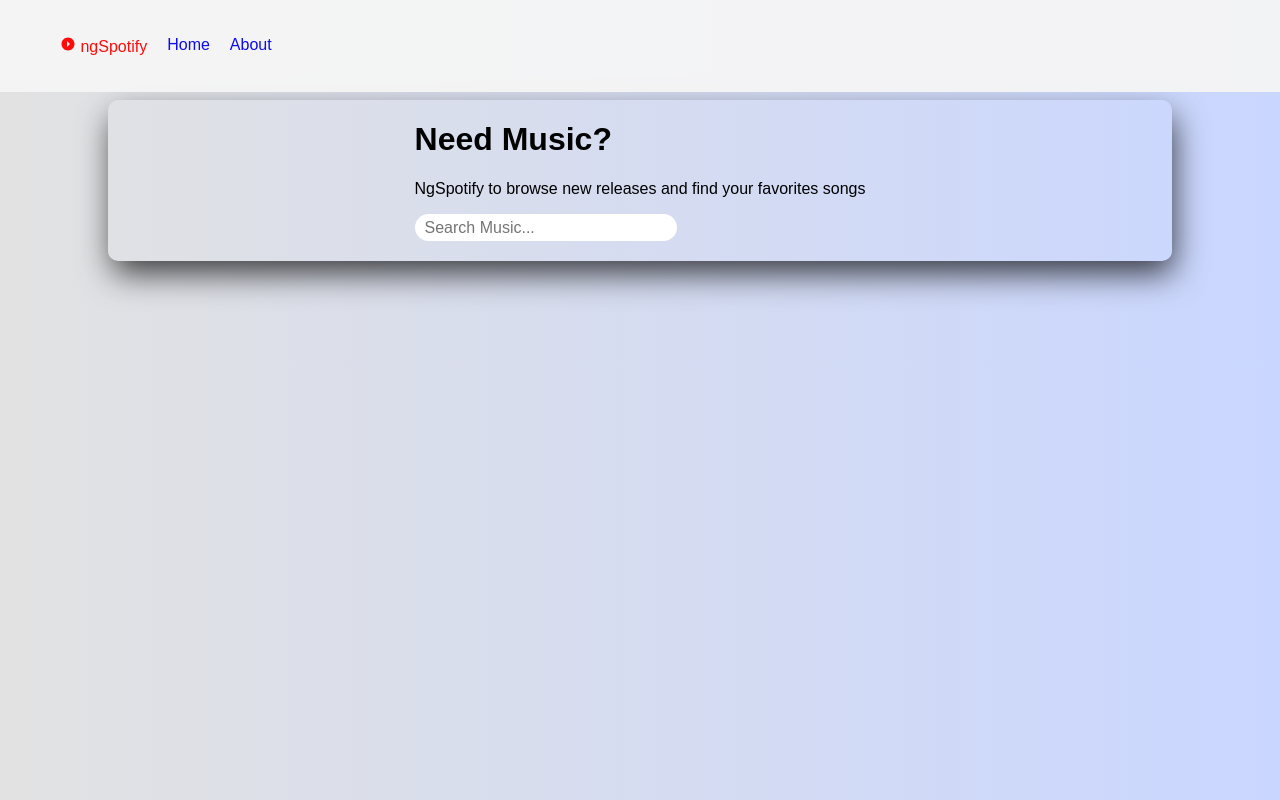
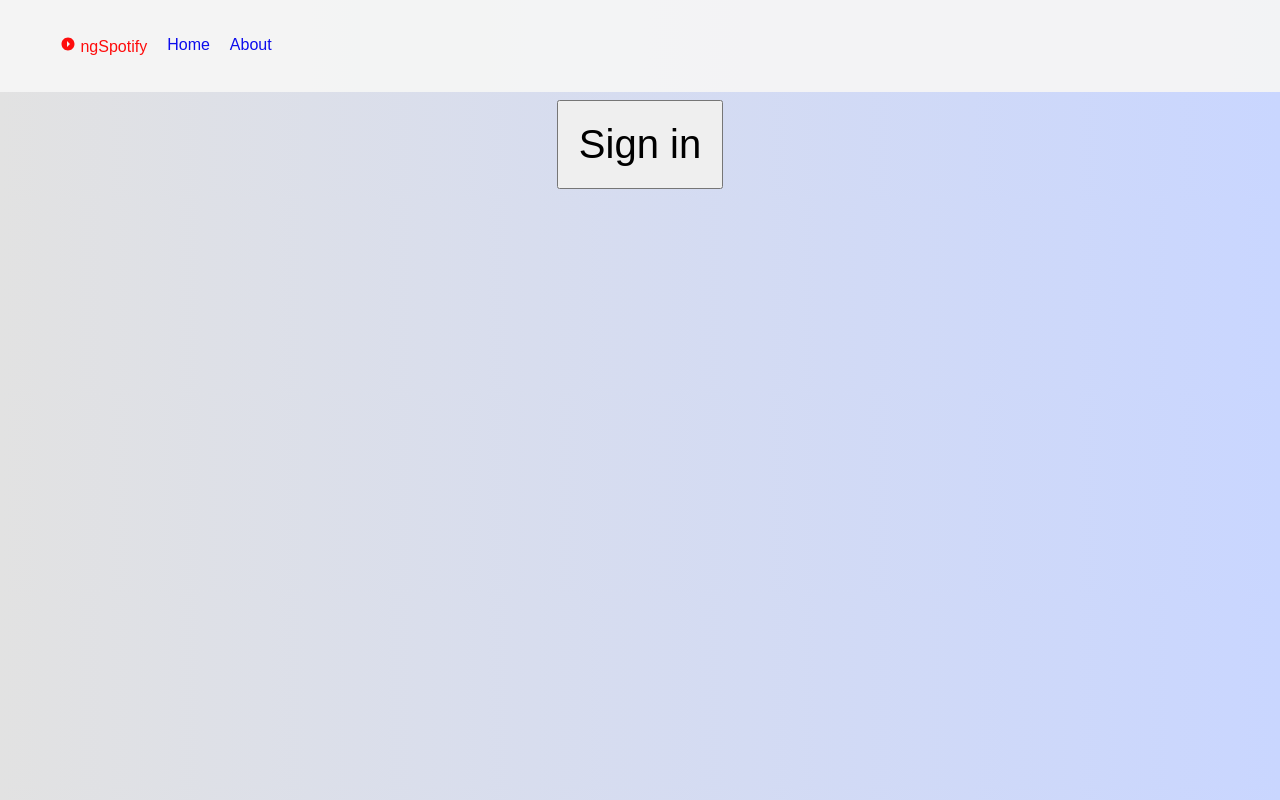
Before and after one commit to NickolasBenakis/AngularJSplayground, a website built with webpack: page index.html in a window 1280 px wide. Built offline with nearby package versions, Linux system fonts and the light colour scheme; no server answers.

Commit message:
Add login

```diff
--- /dev/null
+++ b/src/features/loginPage/login.html
@@ -0,0 +1,6 @@
+<div style="margin-top:100px;text-align: center;">
+    <form action="" method="post">
+        <button style="padding:20px 20px 20px 20px; font-size: 40px" ng-click="getAccess()">Sign
+            in</button>
+    </form>
+</div>
--- a/src/index.js
+++ b/src/index.js
@@ -3,6 +3,7 @@
 angular.module('demoApp', ['ngRoute', 'homePage'])
     .service('SimpleFactory', SimpleFactory)
     .controller('SimpleController', SimpleController)
+    .controller('login', login)
     .config(['$routeProvider', config])
     .factory('test', test);
 
@@ -31,7 +32,6 @@ function SimpleFactory() {
     this.getCustomers = function () {
         return customers;
     };
-    //return this;
 
 }
 
@@ -47,6 +47,12 @@ function SimpleController($scope, SimpleFactory, test) {
         })
     }
 
+}
+
+function login($scope) {
+    $scope.getAccess = function () {
+        window.location.href = "http://localhost:8888/login";
+    }
 }
 
 
@@ -68,5 +74,9 @@ function config($routeProvider) {
             controller: 'SimpleController',
             templateUrl: './src/features/About/about.html'
         }).
-        otherwise({ redirectTo: '/homePage' });
+        when('/loginPage', {
+            controller: 'login',
+            templateUrl: './src/features/loginPage/login.html'
+        }).
+        otherwise({ redirectTo: '/loginPage' });
 }
```
Also changed, not shown: src/features/homePage/homePage.js (+6 -1 lines), src/features/navBar/navBar.html (+0 -2 lines), src/features/loginPage/login.js (added).
